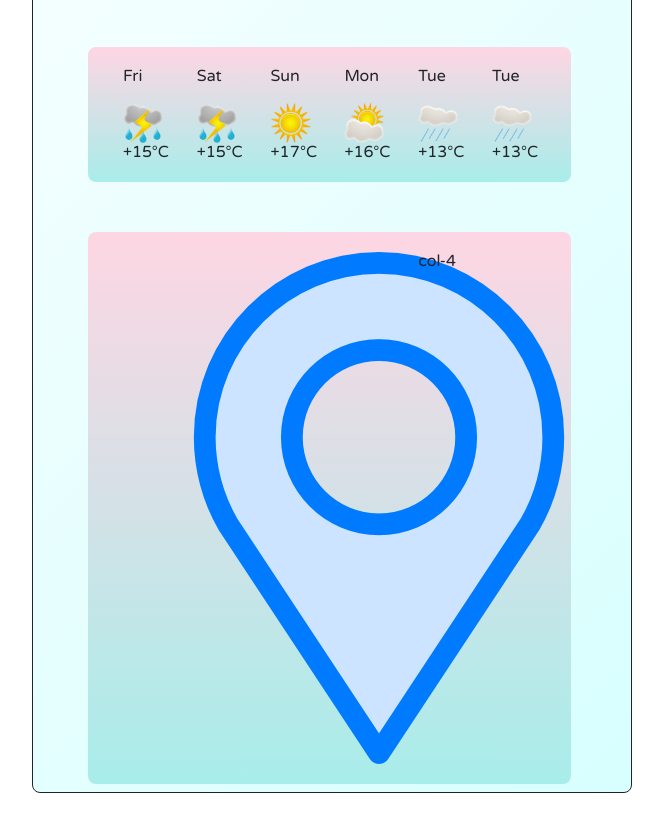
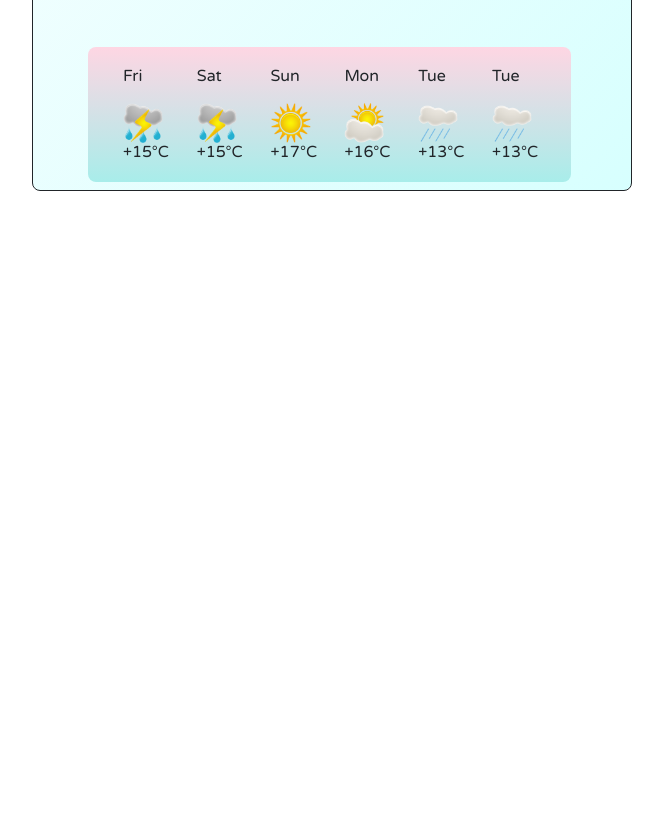
Before and after one commit to MeStessa/AppWeather, a website built with Parcel: page index.html in a window 1280 px wide. Shown: the part 582-1405 px from the top of the page, without its empty margins (268-931 px from the left). After the commit the page ends 803 px from the top, so only its background shows below. Built offline with nearby package versions, Linux system fonts and the light colour scheme.

Commit message:
Removed superfluous columns

```diff
--- a/index.html
+++ b/index.html
@@ -102,10 +102,7 @@
 
                 </div>
 
-              <div class="row">
-                <div class="col-8"><img src="images/pin.png" class="location-icon" /></div>
-                <div class="col-4">col-4</div>
-              </div>
+
             </div>
           </h4>
 
```
